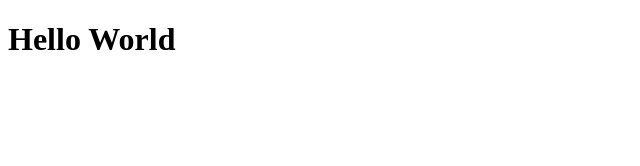
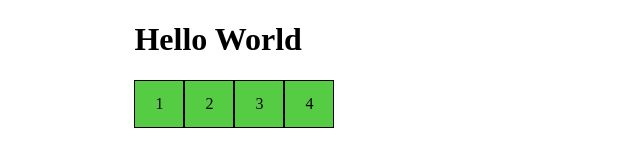
Before and after one commit to Netsug/helloWorld, a plain HTML site: page index.html in a window 1280 px wide. Shown: the whole page, without its empty margins (0-640 px from the left). Drawn offline with Linux system fonts and the light colour scheme.

Commit message:
Update index.html

```diff
--- a/index.html
+++ b/index.html
@@ -4,9 +4,53 @@
     <meta charset="UTF-8">
     <meta http-equiv="X-UA-Compatible" content="IE=edge">
     <meta name="viewport" content="width=device-width, initial-scale=1.0">
-    <title>Document</title>
+    <title>Netsug Page</title>
+
+    <style>
+
+        ul{
+            list-style-type: none;
+            overflow: hidden;
+            margin: 0;
+            padding: 0;
+        }
+        li{
+            float: left;
+            list-style-type: none;
+            background-color: rgb(85, 204, 67);
+            border: 1px solid black;
+        }
+        li a{
+            display: block;
+            padding: 14px 20px;
+            text-align: center;
+            text-decoration: none;
+        }
+        li a:hover{
+            background-color: rgb(255, 9, 9);
+        }
+
+        .main{
+            display: block;
+            margin-left: 10%;
+            margin-right: 10%;
+        }
+        .tabell{
+            margin: auto;
+        }
+
+    </style>
 </head>
 <body>
-    <h1>Hello World</h1>
+    <div class="main">
+        <h1>Hello World</h1>
+
+        <div class="tabell">
+        <li><a>1</a></li>
+        <li><a>2</a></li>
+        <li><a>3</a></li>
+        <li><a>4</a></li>
+        </div>
+    </div>
 </body>
 </html>
```
